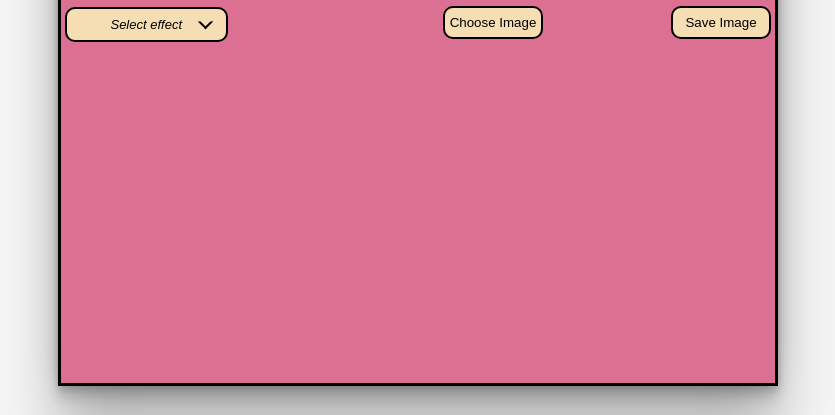
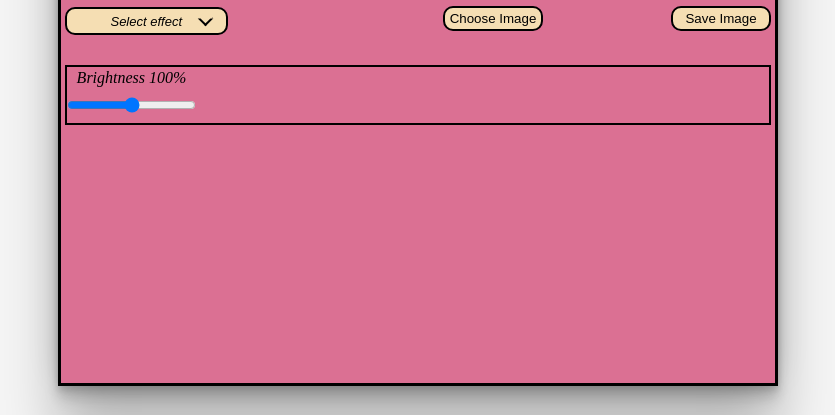
Before and after one commit to adityasays/photoeditor, a plain HTML site: page index.html in a window 1280 px wide. Shown: the part 385-800 px from the top of the page, without its empty margins (222-1057 px from the left). Drawn offline with Linux system fonts and the light colour scheme.

Commit message:
more minor changes

```diff
--- a/index.html
+++ b/index.html
@@ -30,7 +30,16 @@
             <button class="saveimage"> Save Image</button>
         </div>
         <div class="slider_container">
+            <div class="filterinfo">
+                <div class="details">
+                <p class="name">Brightness </p>
+                <p class="value">&nbsp;100%</p>
 
+            </div>
+
+                <input type="range" value="100" min="0" max="200">
+
+            </div>
         </div>
     </div>
     <script> function show(anything)
--- a/style.css
+++ b/style.css
@@ -51,13 +51,13 @@ font-size: large;
     justify-content: space-between;
     text-align: left;
     margin-top: 8px;
-    height: 150px;
+    height: 60px;
 }
 .dropdown{
     width: 250px;
     margin-top: 2px;
     position: relative;
-    height: 100px;
+    height: 50px;
 
 }
 .dropdown input{
@@ -82,7 +82,7 @@ font-size: large;
 .dropdown.active::before{
 
     transform: rotate(-225deg);
-    top: 15px;
+    top: 12px;
 }
 .dropdown.active .opt {
     display: block !important;
@@ -96,7 +96,7 @@ font-size: large;
     height: 7px;
     width: 7px;
 
-    top: 9px;
+    top: 6px;
     z-index: 1000;
     border: 2px solid black;
     border-top: 2px solid wheat;
@@ -149,7 +149,7 @@ font-size: large;
     width: 100px;
     margin-top: 1px;
     position: relative;
-    height: 33px;
+    height: 25px;
 
     border-radius: 10px;
     background: wheat;
@@ -162,7 +162,7 @@ font-size: large;
     width: 100px;
     margin-top: 1px;
     position: relative;
-    height: 33px;
+    height: 25px;
     background: wheat;
     color: rgb(0, 0, 0);
     border: 2px solid black;
@@ -173,3 +173,19 @@ font-size: large;
 
 
 }
+.slider_container{
+    display: flex;
+    border: 2px solid black;
+    flex-direction: column;
+    height: 60px;
+    font-family:'Times New Roman', Times, serif;
+    font-style: oblique;
+ align-items: start;
+
+}
+.details{
+    display: flex;
+    justify-content: center;
+    margin-bottom: 10px;
+    margin-top: 2px;
+}
```
